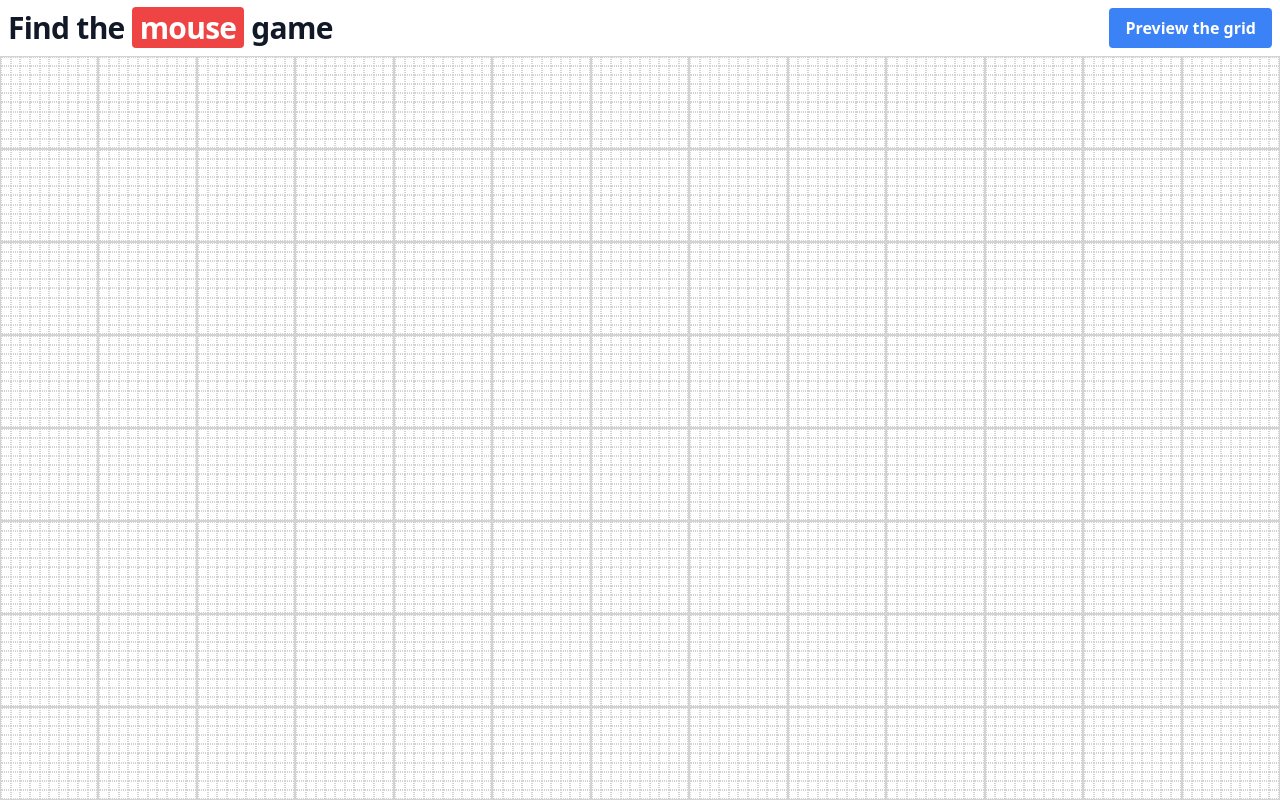
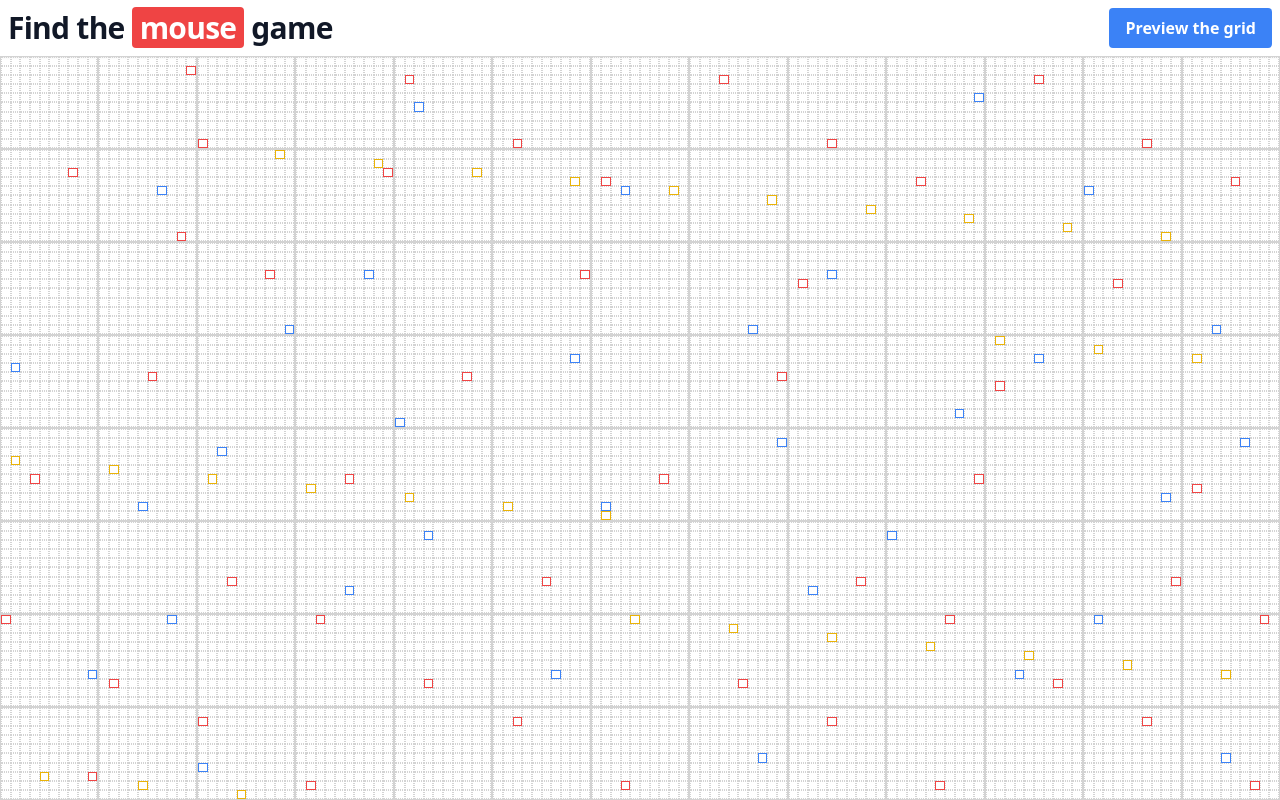
Before and after one commit to jovialen/find_mouse_coords, an Angular app: page /game in a window 1280 px wide. Built offline with nearby package versions, Linux system fonts and the light colour scheme.

Commit message:
feat: add colors to random cells in grid

```diff
--- a/src/app/grid/grid.component.html
+++ b/src/app/grid/grid.component.html
@@ -1,9 +1,15 @@
 <div class="w-full h-full flex">
   <div class="flex flex-col w-full h-full">
-    <div *ngFor="let k of [].constructor(gridMajorHeight)" class="flex w-full grow">
-      <div *ngFor="let kk of [].constructor(gridMajorWidth)" class="flex flex-col grow grid-major-block">
-        <div *ngFor="let kkk of [].constructor(gridMinorHeight)" class="flex w-full grow">
-          <div *ngFor="let kkkk of [].constructor(gridMinorWidth)" class="flex flex-col grow grid-minor-block">
+    <div *ngFor="let k of [].constructor(gridMajorHeight); let mar = index" class="flex w-full grow">
+      <div *ngFor="let kk of [].constructor(gridMajorWidth); let mac = index" class="flex flex-col grow grid-major-block">
+        <div *ngFor="let kkk of [].constructor(gridMinorHeight); let mir = index" class="flex w-full grow">
+          <div
+            *ngFor="let kkkk of [].constructor(gridMinorWidth); let mic = index"
+            [class.red]="((mar * gridMajorWidth + mac + (mir * gridMinorWidth + mic) * gridMajorWidth * gridMajorHeight) - 500) % 211 === 0"
+            [class.blue]="((mar * gridMajorWidth + mac + (mir * gridMinorWidth + mic) * gridMajorWidth * gridMajorHeight) - 500) % 307 === 0"
+            [class.yellow]="((mar * gridMajorWidth + mac + (mir * gridMinorWidth + mic) * gridMajorWidth * gridMajorHeight) - 500) % 347 === 0"
+            class="flex flex-col grow grid-minor-block"
+          >
           </div>
         </div>
       </div>
--- a/src/app/grid/grid.component.scss
+++ b/src/app/grid/grid.component.scss
@@ -5,3 +5,18 @@
 .grid-minor-block {
   border: 1px lightgray dotted;
 }
+
+.red {
+  border-style: solid;
+  @apply border-red-500;
+}
+
+.blue {
+  border-style: solid;
+  @apply border-blue-500;
+}
+
+.yellow {
+  border-style: solid;
+  @apply border-yellow-500;
+}
```
